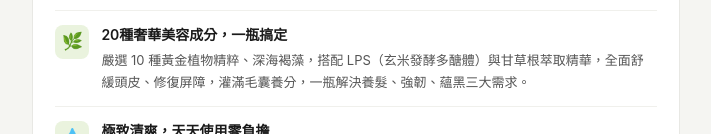
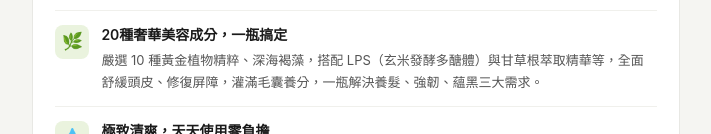
Before and after one commit to cinyoungwu-cyber/hair-lotion, a plain HTML site: page index.html in a window 1280 px wide. Shown: the part 818-952 px from the top of the page, without its empty margins (284-995 px from the left). Drawn offline with Linux system fonts and the light colour scheme.

Commit message:
Update index.html

```diff
--- a/index.html
+++ b/index.html
@@ -130,7 +130,7 @@ textarea:focus,input[type=text]:focus{border-color:#2d5a3d;background:#fff}
         <div class="feat-icon">🌿</div>
         <div>
           <div class="feat-title">20種奢華美容成分，一瓶搞定</div>
-          <div class="feat-desc">嚴選 10 種黃金植物精粹、深海褐藻，搭配 LPS（玄米發酵多醣體）與甘草根萃取精華，全面舒緩頭皮、修復屏障，灌滿毛囊養分，一瓶解決養髮、強韌、蘊黑三大需求。</div>
+          <div class="feat-desc">嚴選 10 種黃金植物精粹、深海褐藻，搭配 LPS（玄米發酵多醣體）與甘草根萃取精華等，全面舒緩頭皮、修復屏障，灌滿毛囊養分，一瓶解決養髮、強韌、蘊黑三大需求。</div>
         </div>
       </div>
       <div class="feat-item">
```
